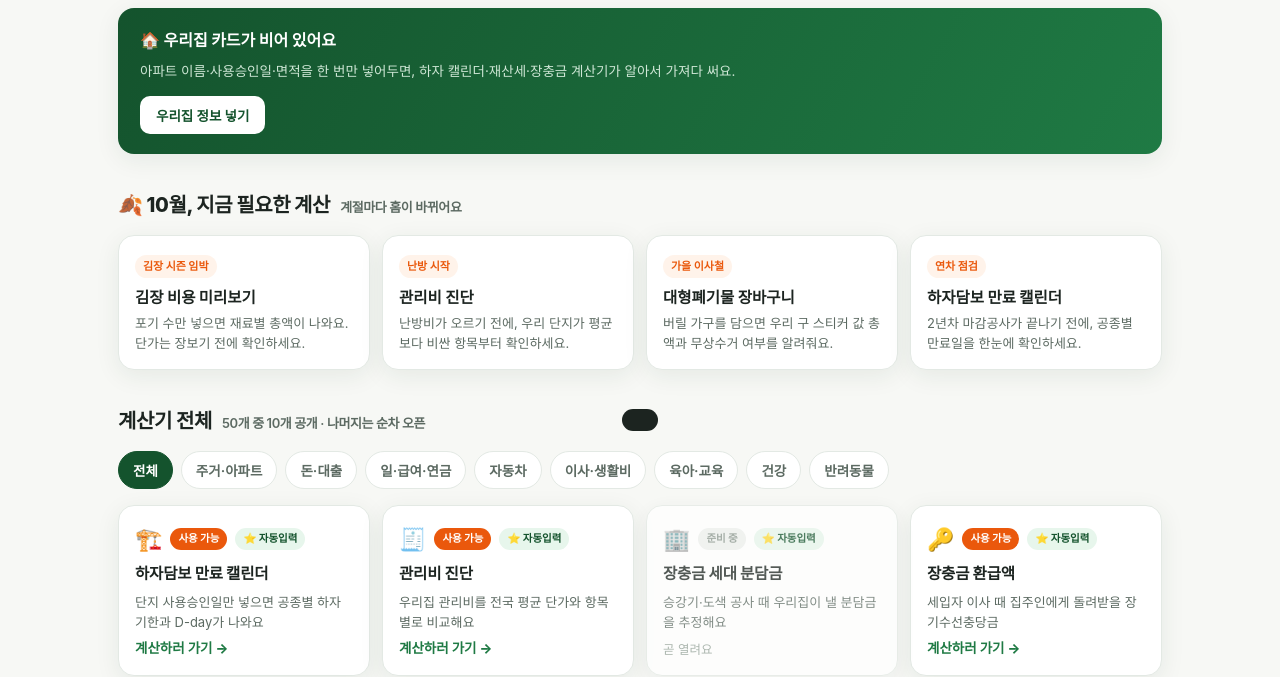
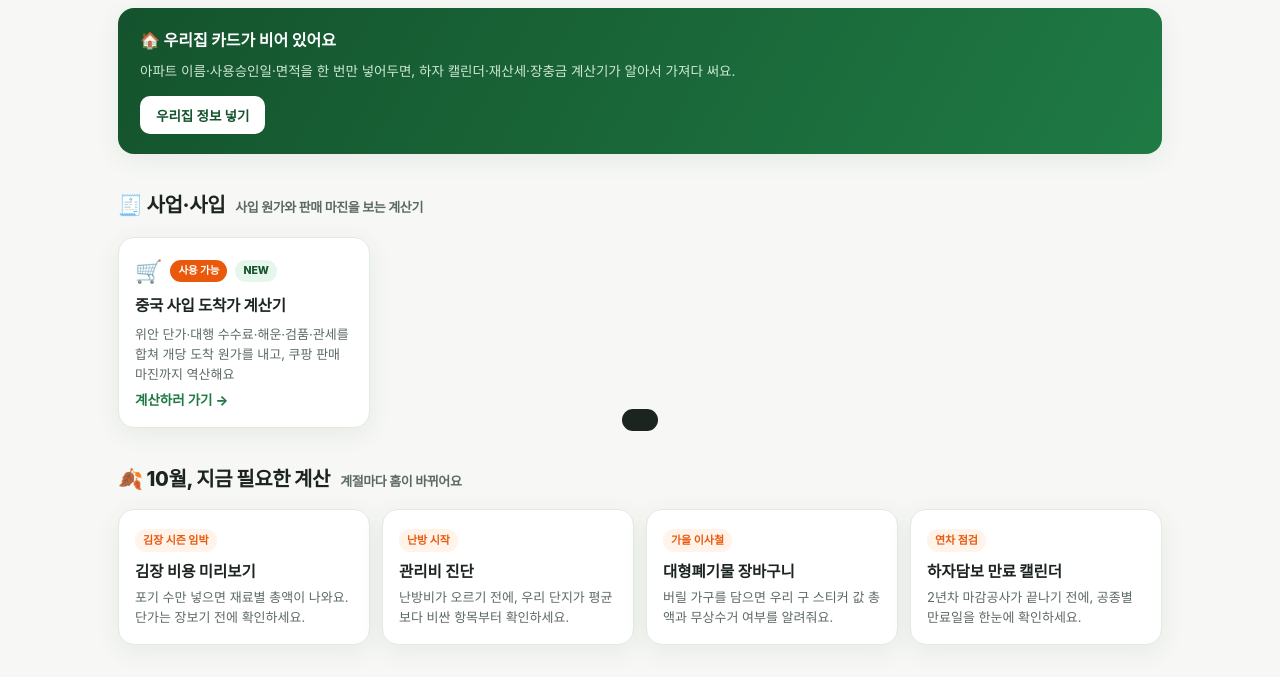
Before and after one commit to kdg28447520/calc-hub-test, a plain HTML site: page index.html in a window 1280 px wide. Shown: the part 423-1100 px from the top of the page. Drawn offline with Linux system fonts and the light colour scheme; a web font is replaced by a local one.

Commit message:
feat(hub): add china-import calculator card

```diff
--- a/index.html
+++ b/index.html
@@ -166,6 +166,21 @@ footer{margin-top:50px; border-top:1px solid var(--line); padding:24px 0 40px; c
   <div class="wrap">
     <section>
       <div class="myhome" id="myhomeCard"></div>
+    </section>
+
+    <section id="biz">
+      <div class="sec-title">🧾 사업·사입 <small>사입 원가와 판매 마진을 보는 계산기</small></div>
+      <div class="grid50">
+        <div class="calc-card">
+          <div class="top"><span class="ico">🛒</span>
+            <span class="badge live">사용 가능</span>
+            <span class="badge auto">NEW</span>
+          </div>
+          <h4><a href="./china-import/">중국 사입 도착가 계산기</a></h4>
+          <p>위안 단가·대행 수수료·해운·검품·관세를 합쳐 개당 도착 원가를 내고, 쿠팡 판매 마진까지 역산해요</p>
+          <a class="go" href="./china-import/">계산하러 가기 →</a>
+        </div>
+      </div>
     </section>
 
     <section id="season">
```
